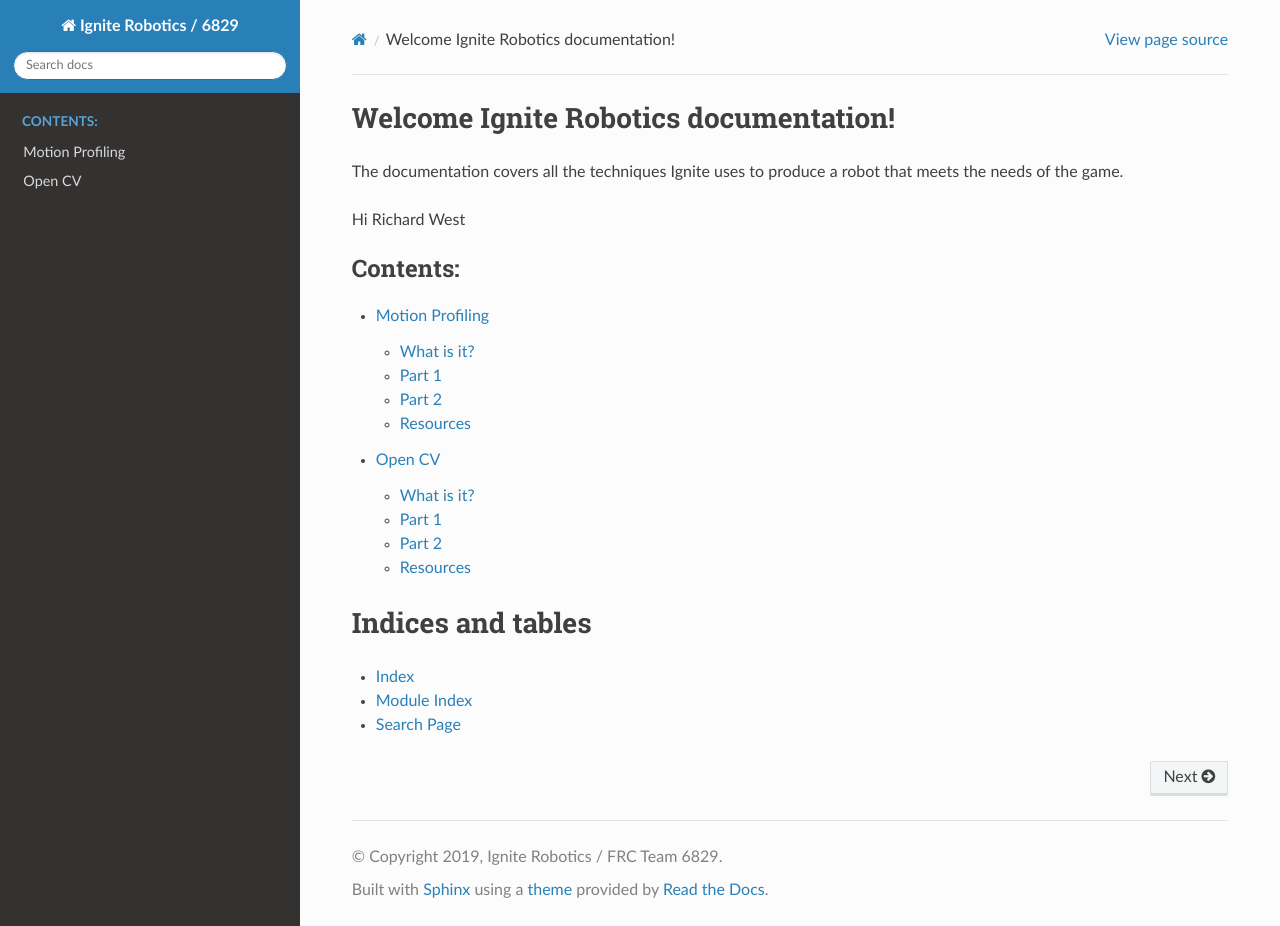
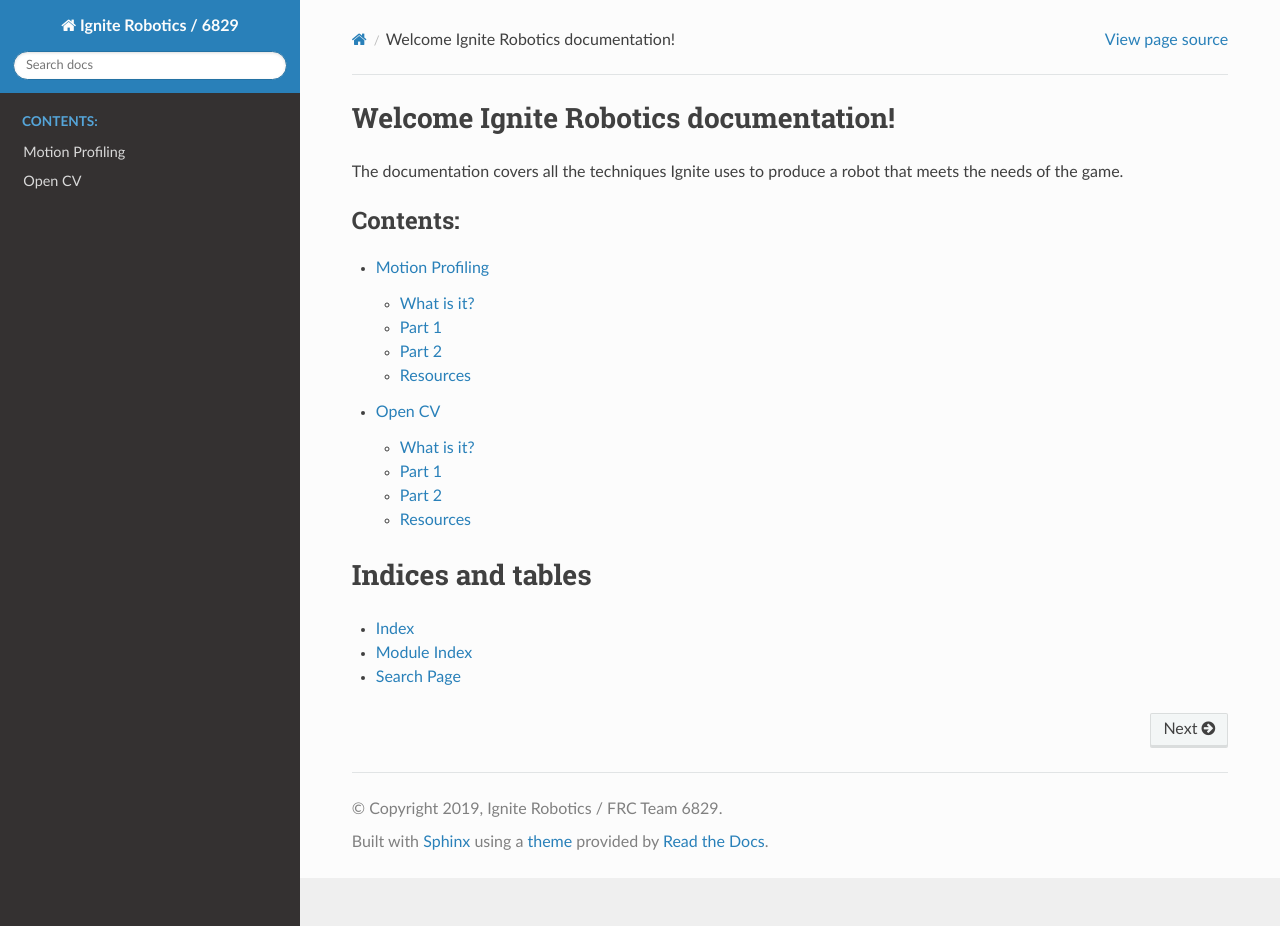
Before and after one commit to BrianAtlanta/ReadTheDocsSample, a Sphinx documentation site: the page built from docs/source/index.rst, in a window 1280 px wide and 926 px high. Built offline with Sphinx 7.4.7 and the Read the Docs theme 2.0.0, drawn with Linux system fonts in a browser that asks for light colours.

Commit message:
Removed Name

```diff
--- a/docs/source/index.rst
+++ b/docs/source/index.rst
@@ -8,7 +8,6 @@
 
 The documentation covers all the techniques Ignite uses to produce a robot that meets the needs of the game.
 
-Hi Richard West
 
 .. toctree::
 	:maxdepth: 2
```
